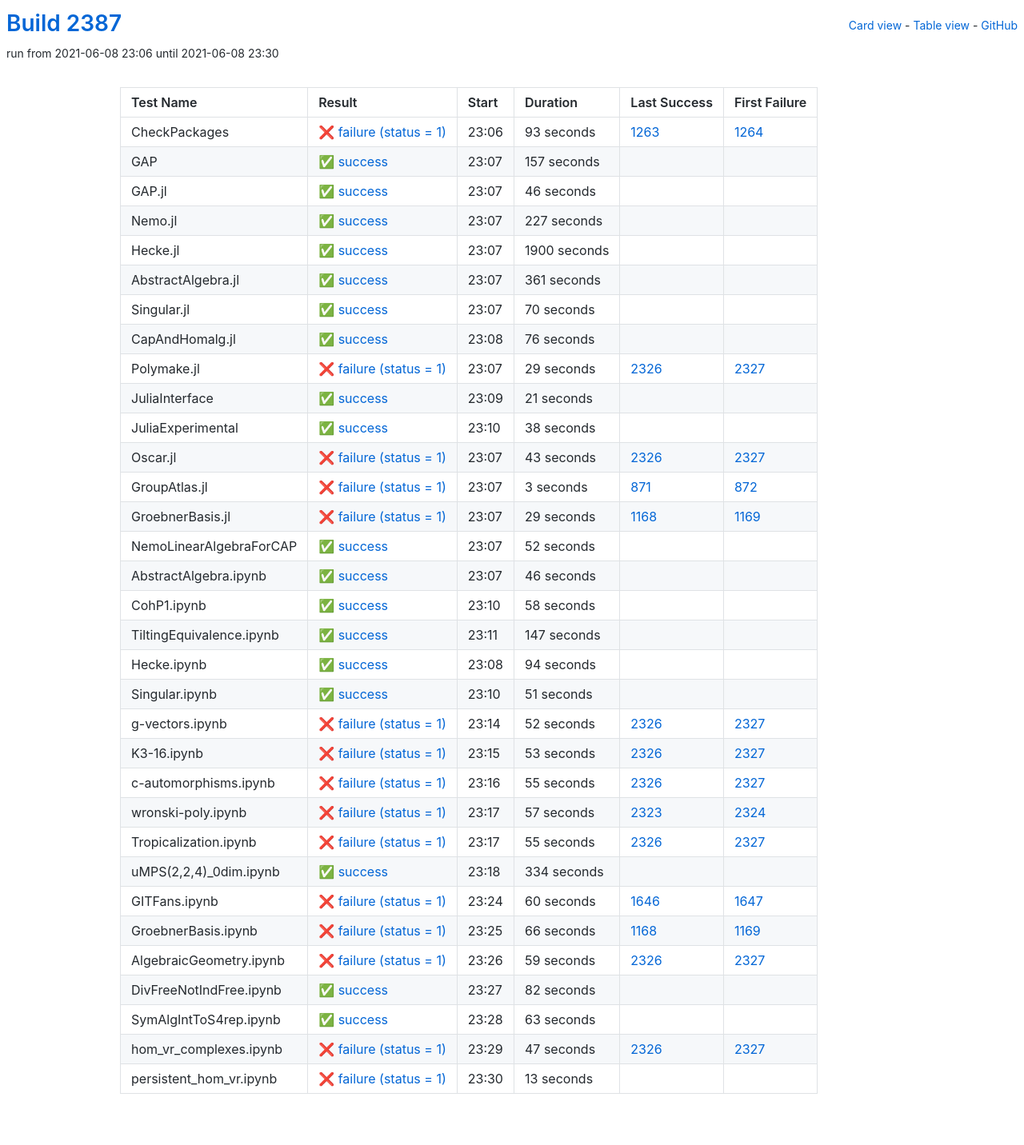
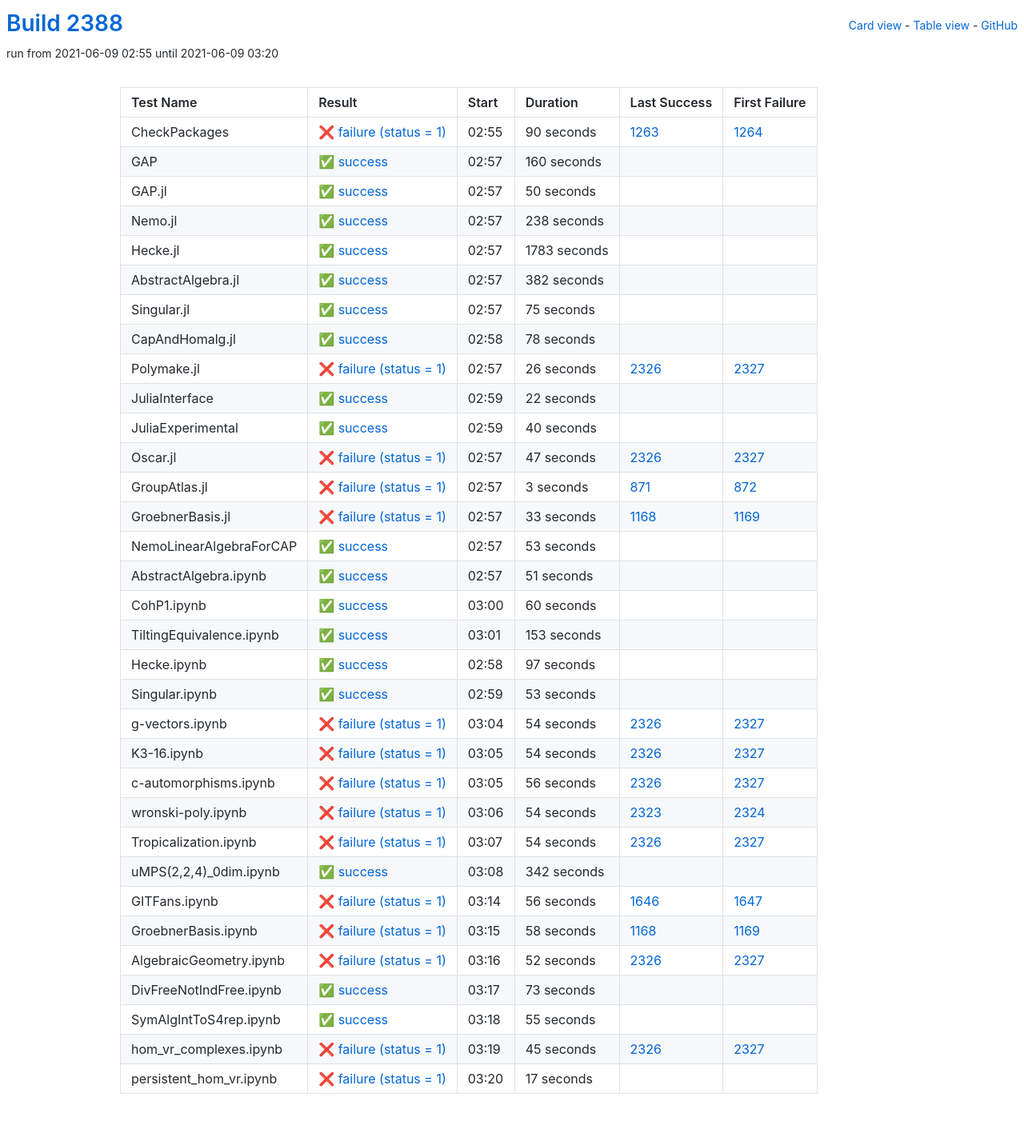
Before and after one commit to oscar-system/oscar-ci-status-stable, a Jekyll site: the page built from table.html, in a window 1280 px wide. Shown: the whole page at 80% size. Built offline with Jekyll 4.4.1, drawn with Linux system fonts in a browser that asks for light colours.

Commit message:
Build #2388

```diff
--- a/_data/ci.yml
+++ b/_data/ci.yml
@@ -1,6 +1,6 @@
 ---
-build: 2387
-build_url: https://oscarci.mathematik.uni-kl.de/job/oscar-stable/2387/
+build: 2388
+build_url: https://oscarci.mathematik.uni-kl.de/job/oscar-stable/2388/
 job: oscar-stable
 organization: oscar-system
 repo: oscar-ci-status-stable
@@ -8,152 +8,152 @@ repourl: https://github.com/oscar-system/oscar-ci-status-stable
 tests:
 - name: CheckPackages
   id: checkpackages
-  log: https://oscarci.mathematik.uni-kl.de/job/oscar-stable/2387/artifact/logs/build-2387/CheckPackages.log
-  start: 2021-06-08 23:06
+  log: https://oscarci.mathematik.uni-kl.de/job/oscar-stable/2388/artifact/logs/build-2388/CheckPackages.log
+  start: 2021-06-09 02:55
   success: false
   exitcode: 1
   status: failure
-  duration: 93
+  duration: 90
   last_success: 1263
   last_success_url: https://oscarci.mathematik.uni-kl.de/job/oscar-stable/1263/
   first_failure: 1264
   first_failure_url: https://oscarci.mathematik.uni-kl.de/job/oscar-stable/1264/
 - name: GAP
   id: gap
-  log: https://oscarci.mathematik.uni-kl.de/job/oscar-stable/2387/artifact/logs/build-2387/GAP.log
-  start: 2021-06-08 23:07
+  log: https://oscarci.mathematik.uni-kl.de/job/oscar-stable/2388/artifact/logs/build-2388/GAP.log
+  start: 2021-06-09 02:57
   success: true
   exitcode: 0
   status: success
-  duration: 157
+  duration: 160
   last_success: false
   last_success_url:
   first_failure: false
   first_failure_url:
 - name: GAP.jl
   id: gap-jl
-  log: https://oscarci.mathematik.uni-kl.de/job/oscar-stable/2387/artifact/logs/build-2387/GAP.jl.log
-  start: 2021-06-08 23:07
+  log: https://oscarci.mathematik.uni-kl.de/job/oscar-stable/2388/artifact/logs/build-2388/GAP.jl.log
+  start: 2021-06-09 02:57
   success: true
   exitcode: 0
   status: success
-  duration: 46
+  duration: 50
   last_success: false
   last_success_url:
   first_failure: false
   first_failure_url:
 - name: Nemo.jl
   id: nemo-jl
-  log: https://oscarci.mathematik.uni-kl.de/job/oscar-stable/2387/artifact/logs/build-2387/Nemo.jl.log
-  start: 2021-06-08 23:07
+  log: https://oscarci.mathematik.uni-kl.de/job/oscar-stable/2388/artifact/logs/build-2388/Nemo.jl.log
+  start: 2021-06-09 02:57
   success: true
   exitcode: 0
   status: success
-  duration: 227
+  duration: 238
   last_success: false
   last_success_url:
   first_failure: false
   first_failure_url:
 - name: Hecke.jl
   id: hecke-jl
-  log: https://oscarci.mathematik.uni-kl.de/job/oscar-stable/2387/artifact/logs/build-2387/Hecke.jl.log
-  start: 2021-06-08 23:07
+  log: https://oscarci.mathematik.uni-kl.de/job/oscar-stable/2388/artifact/logs/build-2388/Hecke.jl.log
+  start: 2021-06-09 02:57
   success: true
   exitcode: 0
   status: success
-  duration: 1900
+  duration: 1783
   last_success: false
   last_success_url:
   first_failure: false
   first_failure_url:
 - name: AbstractAlgebra.jl
   id: abstractalgebra-jl
-  log: https://oscarci.mathematik.uni-kl.de/job/oscar-stable/2387/artifact/logs/build-2387/AbstractAlgebra.jl.log
-  start: 2021-06-08 23:07
+  log: https://oscarci.mathematik.uni-kl.de/job/oscar-stable/2388/artifact/logs/build-2388/AbstractAlgebra.jl.log
+  start: 2021-06-09 02:57
   success: true
   exitcode: 0
   status: success
-  duration: 361
+  duration: 382
   last_success: false
   last_success_url:
   first_failure: false
   first_failure_url:
 - name: Singular.jl
   id: singular-jl
-  log: https://oscarci.mathematik.uni-kl.de/job/oscar-stable/2387/artifact/logs/build-2387/Singular.jl.log
-  start: 2021-06-08 23:07
+  log: https://oscarci.mathematik.uni-kl.de/job/oscar-stable/2388/artifact/logs/build-2388/Singular.jl.log
+  start: 2021-06-09 02:57
   success: true
   exitcode: 0
   status: success
-  duration: 70
+  duration: 75
   last_success: false
   last_success_url:
   first_failure: false
   first_failure_url:
 - name: CapAndHomalg.jl
   id: capandhomalg-jl
-  log: https://oscarci.mathematik.uni-kl.de/job/oscar-stable/2387/artifact/logs/build-2387/CapAndHomalg.jl.log
-  start: 2021-06-08 23:08
+  log: https://oscarci.mathematik.uni-kl.de/job/oscar-stable/2388/artifact/logs/build-2388/CapAndHomalg.jl.log
+  start: 2021-06-09 02:58
   success: true
   exitcode: 0
   status: success
-  duration: 76
+  duration: 78
   last_success: false
   last_success_url:
   first_failure: false
   first_failure_url:
 - name: Polymake.jl
   id: polymake-jl
-  log: https://oscarci.mathematik.uni-kl.de/job/oscar-stable/2387/artifact/logs/build-2387/Polymake.jl.log
-  start: 2021-06-08 23:07
+  log: https://oscarci.mathematik.uni-kl.de/job/oscar-stable/2388/artifact/logs/build-2388/Polymake.jl.log
+  start: 2021-06-09 02:57
   success: false
   exitcode: 1
   status: failure
-  duration: 29
+  duration: 26
   last_success: 2326
   last_success_url: https://oscarci.mathematik.uni-kl.de/job/oscar-stable/2326/
   first_failure: 2327
   first_failure_url: https://oscarci.mathematik.uni-kl.de/job/oscar-stable/2327/
 - name: JuliaInterface
   id: juliainterface
-  log: https://oscarci.mathematik.uni-kl.de/job/oscar-stable/2387/artifact/logs/build-2387/JuliaInterface.log
-  start: 2021-06-08 23:09
+  log: https://oscarci.mathematik.uni-kl.de/job/oscar-stable/2388/artifact/logs/build-2388/JuliaInterface.log
+  start: 2021-06-09 02:59
   success: true
   exitcode: 0
   status: success
-  duration: 21
+  duration: 22
   last_success: false
   last_success_url:
   first_failure: false
   first_failure_url:
 - name: JuliaExperimental
   id: juliaexperimental
-  log: https://oscarci.mathematik.uni-kl.de/job/oscar-stable/2387/artifact/logs/build-2387/JuliaExperimental.log
-  start: 2021-06-08 23:10
+  log: https://oscarci.mathematik.uni-kl.de/job/oscar-stable/2388/artifact/logs/build-2388/JuliaExperimental.log
+  start: 2021-06-09 02:59
   success: true
   exitcode: 0
   status: success
-  duration: 38
+  duration: 40
   last_success: false
   last_success_url:
   first_failure: false
   first_failure_url:
 - name: Oscar.jl
   id: oscar-jl
-  log: https://oscarci.mathematik.uni-kl.de/job/oscar-stable/2387/artifact/logs/build-2387/Oscar.jl.log
-  start: 2021-06-08 23:07
+  log: https://oscarci.mathematik.uni-kl.de/job/oscar-stable/2388/artifact/logs/build-2388/Oscar.jl.log
+  start: 2021-06-09 02:57
   success: false
   exitcode: 1
   status: failure
-  duration: 43
+  duration: 47
   last_success: 2326
   last_success_url: https://oscarci.mathematik.uni-kl.de/job/oscar-stable/2326/
   first_failure: 2327
   first_failure_url: https://oscarci.mathematik.uni-kl.de/job/oscar-stable/2327/
 - name: GroupAtlas.jl
   id: groupatlas-jl
-  log: https://oscarci.mathematik.uni-kl.de/job/oscar-stable/2387/artifact/logs/build-2387/GroupAtlas.jl.log
-  start: 2021-06-08 23:07
+  log: https://oscarci.mathematik.uni-kl.de/job/oscar-stable/2388/artifact/logs/build-2388/GroupAtlas.jl.log
+  start: 2021-06-09 02:57
   success: false
   exitcode: 1
   status: failure
@@ -164,80 +164,32 @@ tests:
   first_failure_url: https://oscarci.mathematik.uni-kl.de/job/oscar-stable/872/
 - name: GroebnerBasis.jl
   id: groebnerbasis-jl
-  log: https://oscarci.mathematik.uni-kl.de/job/oscar-stable/2387/artifact/logs/build-2387/GroebnerBasis.jl.log
-  start: 2021-06-08 23:07
+  log: https://oscarci.mathematik.uni-kl.de/job/oscar-stable/2388/artifact/logs/build-2388/GroebnerBasis.jl.log
+  start: 2021-06-09 02:57
   success: false
   exitcode: 1
   status: failure
-  duration: 29
+  duration: 33
   last_success: 1168
   last_success_url: https://oscarci.mathematik.uni-kl.de/job/oscar-stable/1168/
   first_failure: 1169
   first_failure_url: https://oscarci.mathematik.uni-kl.de/job/oscar-stable/1169/
 - name: NemoLinearAlgebraForCAP
   id: nemolinearalgebraforcap
-  log: https://oscarci.mathematik.uni-kl.de/job/oscar-stable/2387/artifact/logs/build-2387/NemoLinearAlgebraForCAP.log
-  start: 2021-06-08 23:07
+  log: https://oscarci.mathematik.uni-kl.de/job/oscar-stable/2388/artifact/logs/build-2388/NemoLinearAlgebraForCAP.log
+  start: 2021-06-09 02:57
   success: true
   exitcode: 0
   status: success
-  duration: 52
+  duration: 53
   last_success: false
   last_success_url:
   first_failure: false
   first_failure_url:
 - name: AbstractAlgebra.ipynb
   id: abstractalgebra-ipynb
-  log: https://oscarci.mathematik.uni-kl.de/job/oscar-stable/2387/artifact/logs/build-2387/AbstractAlgebra.ipynb.log
-  start: 2021-06-08 23:07
-  success: true
-  exitcode: 0
-  status: success
-  duration: 46
-  last_success: false
-  last_success_url:
-  first_failure: false
-  first_failure_url:
-- name: CohP1.ipynb
-  id: cohp1-ipynb
-  log: https://oscarci.mathematik.uni-kl.de/job/oscar-stable/2387/artifact/logs/build-2387/CohP1.ipynb.log
-  start: 2021-06-08 23:10
-  success: true
-  exitcode: 0
-  status: success
-  duration: 58
-  last_success: false
-  last_success_url:
-  first_failure: false
-  first_failure_url:
-- name: TiltingEquivalence.ipynb
-  id: tiltingequivalence-ipynb
-  log: https://oscarci.mathematik.uni-kl.de/job/oscar-stable/2387/artifact/logs/build-2387/TiltingEquivalence.ipynb.log
-  start: 2021-06-08 23:11
-  success: true
-  exitcode: 0
-  status: success
-  duration: 147
-  last_success: false
-  last_success_url:
-  first_failure: false
-  first_failure_url:
-- name: Hecke.ipynb
-  id: hecke-ipynb
-  log: https://oscarci.mathematik.uni-kl.de/job/oscar-stable/2387/artifact/logs/build-2387/Hecke.ipynb.log
-  start: 2021-06-08 23:08
-  success: true
-  exitcode: 0
-  status: success
-  duration: 94
-  last_success: false
-  last_success_url:
-  first_failure: false
-  first_failure_url:
-- name: Singular.ipynb
-  id: singular-ipynb
-  log: https://oscarci.mathematik.uni-kl.de/job/oscar-stable/2387/artifact/logs/build-2387/Singular.ipynb.log
-  start: 2021-06-08 23:10
+  log: https://oscarci.mathematik.uni-kl.de/job/oscar-stable/2388/artifact/logs/build-2388/AbstractAlgebra.ipynb.log
+  start: 2021-06-09 02:57
   success: true
   exitcode: 0
   status: success
@@ -246,10 +198,154 @@ tests:
   last_success_url:
   first_failure: false
   first_failure_url:
+- name: CohP1.ipynb
+  id: cohp1-ipynb
+  log: https://oscarci.mathematik.uni-kl.de/job/oscar-stable/2388/artifact/logs/build-2388/CohP1.ipynb.log
+  start: 2021-06-09 03:00
+  success: true
+  exitcode: 0
+  status: success
+  duration: 60
+  last_success: false
+  last_success_url:
+  first_failure: false
+  first_failure_url:
+- name: TiltingEquivalence.ipynb
+  id: tiltingequivalence-ipynb
+  log: https://oscarci.mathematik.uni-kl.de/job/oscar-stable/2388/artifact/logs/build-2388/TiltingEquivalence.ipynb.log
+  start: 2021-06-09 03:01
+  success: true
+  exitcode: 0
+  status: success
+  duration: 153
+  last_success: false
+  last_success_url:
+  first_failure: false
+  first_failure_url:
+- name: Hecke.ipynb
+  id: hecke-ipynb
+  log: https://oscarci.mathematik.uni-kl.de/job/oscar-stable/2388/artifact/logs/build-2388/Hecke.ipynb.log
+  start: 2021-06-09 02:58
+  success: true
+  exitcode: 0
+  status: success
+  duration: 97
+  last_success: false
+  last_success_url:
+  first_failure: false
+  first_failure_url:
+- name: Singular.ipynb
+  id: singular-ipynb
+  log: https://oscarci.mathematik.uni-kl.de/job/oscar-stable/2388/artifact/logs/build-2388/Singular.ipynb.log
+  start: 2021-06-09 02:59
+  success: true
+  exitcode: 0
+  status: success
+  duration: 53
+  last_success: false
+  last_success_url:
+  first_failure: false
+  first_failure_url:
 - name: g-vectors.ipynb
   id: g-vectors-ipynb
-  log: https://oscarci.mathematik.uni-kl.de/job/oscar-stable/2387/artifact/logs/build-2387/g-vectors.ipynb.log
-  start: 2021-06-08 23:14
+  log: https://oscarci.mathematik.uni-kl.de/job/oscar-stable/2388/artifact/logs/build-2388/g-vectors.ipynb.log
+  start: 2021-06-09 03:04
+  success: false
+  exitcode: 1
+  status: failure
+  duration: 54
+  last_success: 2326
+  last_success_url: https://oscarci.mathematik.uni-kl.de/job/oscar-stable/2326/
+  first_failure: 2327
+  first_failure_url: https://oscarci.mathematik.uni-kl.de/job/oscar-stable/2327/
+- name: K3-16.ipynb
+  id: k3-16-ipynb
+  log: https://oscarci.mathematik.uni-kl.de/job/oscar-stable/2388/artifact/logs/build-2388/K3-16.ipynb.log
+  start: 2021-06-09 03:05
+  success: false
+  exitcode: 1
+  status: failure
+  duration: 54
+  last_success: 2326
+  last_success_url: https://oscarci.mathematik.uni-kl.de/job/oscar-stable/2326/
+  first_failure: 2327
+  first_failure_url: https://oscarci.mathematik.uni-kl.de/job/oscar-stable/2327/
+- name: c-automorphisms.ipynb
+  id: c-automorphisms-ipynb
+  log: https://oscarci.mathematik.uni-kl.de/job/oscar-stable/2388/artifact/logs/build-2388/c-automorphisms.ipynb.log
+  start: 2021-06-09 03:05
+  success: false
+  exitcode: 1
+  status: failure
+  duration: 56
+  last_success: 2326
+  last_success_url: https://oscarci.mathematik.uni-kl.de/job/oscar-stable/2326/
+  first_failure: 2327
+  first_failure_url: https://oscarci.mathematik.uni-kl.de/job/oscar-stable/2327/
+- name: wronski-poly.ipynb
+  id: wronski-poly-ipynb
+  log: https://oscarci.mathematik.uni-kl.de/job/oscar-stable/2388/artifact/logs/build-2388/wronski-poly.ipynb.log
+  start: 2021-06-09 03:06
+  success: false
+  exitcode: 1
+  status: failure
+  duration: 54
+  last_success: 2323
+  last_success_url: https://oscarci.mathematik.uni-kl.de/job/oscar-stable/2323/
+  first_failure: 2324
+  first_failure_url: https://oscarci.mathematik.uni-kl.de/job/oscar-stable/2324/
+- name: Tropicalization.ipynb
+  id: tropicalization-ipynb
+  log: https://oscarci.mathematik.uni-kl.de/job/oscar-stable/2388/artifact/logs/build-2388/Tropicalization.ipynb.log
+  start: 2021-06-09 03:07
+  success: false
+  exitcode: 1
+  status: failure
+  duration: 54
+  last_success: 2326
+  last_success_url: https://oscarci.mathematik.uni-kl.de/job/oscar-stable/2326/
+  first_failure: 2327
+  first_failure_url: https://oscarci.mathematik.uni-kl.de/job/oscar-stable/2327/
+- name: uMPS(2,2,4)_0dim.ipynb
+  id: umps-2-2-4-0dim-ipynb
+  log: https://oscarci.mathematik.uni-kl.de/job/oscar-stable/2388/artifact/logs/build-2388/uMPS-2-2-4-_0dim.ipynb.log
+  start: 2021-06-09 03:08
+  success: true
+  exitcode: 0
+  status: success
+  duration: 342
+  last_success: false
+  last_success_url:
+  first_failure: false
+  first_failure_url:
+- name: GITFans.ipynb
+  id: gitfans-ipynb
+  log: https://oscarci.mathematik.uni-kl.de/job/oscar-stable/2388/artifact/logs/build-2388/GITFans.ipynb.log
+  start: 2021-06-09 03:14
+  success: false
+  exitcode: 1
+  status: failure
+  duration: 56
+  last_success: 1646
+  last_success_url: https://oscarci.mathematik.uni-kl.de/job/oscar-stable/1646/
+  first_failure: 1647
+  first_failure_url: https://oscarci.mathematik.uni-kl.de/job/oscar-stable/1647/
+- name: GroebnerBasis.ipynb
+  id: groebnerbasis-ipynb
+  log: https://oscarci.mathematik.uni-kl.de/job/oscar-stable/2388/artifact/logs/build-2388/GroebnerBasis.ipynb.log
+  start: 2021-06-09 03:15
+  success: false
+  exitcode: 1
+  status: failure
+  duration: 58
+  last_success: 1168
+  last_success_url: https://oscarci.mathematik.uni-kl.de/job/oscar-stable/1168/
+  first_failure: 1169
+  first_failure_url: https://oscarci.mathematik.uni-kl.de/job/oscar-stable/1169/
+- name: AlgebraicGeometry.ipynb
+  id: algebraicgeometry-ipynb
+  log: https://oscarci.mathematik.uni-kl.de/job/oscar-stable/2388/artifact/logs/build-2388/AlgebraicGeometry.ipynb.log
+  start: 2021-06-09 03:16
   success: false
   exitcode: 1
   status: failure
@@ -258,146 +354,50 @@ tests:
   last_success_url: https://oscarci.mathematik.uni-kl.de/job/oscar-stable/2326/
   first_failure: 2327
   first_failure_url: https://oscarci.mathematik.uni-kl.de/job/oscar-stable/2327/
-- name: K3-16.ipynb
-  id: k3-16-ipynb
-  log: https://oscarci.mathematik.uni-kl.de/job/oscar-stable/2387/artifact/logs/build-2387/K3-16.ipynb.log
-  start: 2021-06-08 23:15
-  success: false
-  exitcode: 1
-  status: failure
-  duration: 53
-  last_success: 2326
-  last_success_url: https://oscarci.mathematik.uni-kl.de/job/oscar-stable/2326/
-  first_failure: 2327
-  first_failure_url: https://oscarci.mathematik.uni-kl.de/job/oscar-stable/2327/
-- name: c-automorphisms.ipynb
-  id: c-automorphisms-ipynb
-  log: https://oscarci.mathematik.uni-kl.de/job/oscar-stable/2387/artifact/logs/build-2387/c-automorphisms.ipynb.log
-  start: 2021-06-08 23:16
-  success: false
-  exitcode: 1
-  status: failure
-  duration: 55
-  last_success: 2326
-  last_success_url: https://oscarci.mathematik.uni-kl.de/job/oscar-stable/2326/
-  first_failure: 2327
-  first_failure_url: https://oscarci.mathematik.uni-kl.de/job/oscar-stable/2327/
-- name: wronski-poly.ipynb
-  id: wronski-poly-ipynb
-  log: https://oscarci.mathematik.uni-kl.de/job/oscar-stable/2387/artifact/logs/build-2387/wronski-poly.ipynb.log
-  start: 2021-06-08 23:17
-  success: false
-  exitcode: 1
-  status: failure
-  duration: 57
-  last_success: 2323
-  last_success_url: https://oscarci.mathematik.uni-kl.de/job/oscar-stable/2323/
-  first_failure: 2324
-  first_failure_url: https://oscarci.mathematik.uni-kl.de/job/oscar-stable/2324/
-- name: Tropicalization.ipynb
-  id: tropicalization-ipynb
-  log: https://oscarci.mathematik.uni-kl.de/job/oscar-stable/2387/artifact/logs/build-2387/Tropicalization.ipynb.log
-  start: 2021-06-08 23:17
-  success: false
-  exitcode: 1
-  status: failure
-  duration: 55
-  last_success: 2326
-  last_success_url: https://oscarci.mathematik.uni-kl.de/job/oscar-stable/2326/
-  first_failure: 2327
-  first_failure_url: https://oscarci.mathematik.uni-kl.de/job/oscar-stable/2327/
-- name: uMPS(2,2,4)_0dim.ipynb
-  id: umps-2-2-4-0dim-ipynb
-  log: https://oscarci.mathematik.uni-kl.de/job/oscar-stable/2387/artifact/logs/build-2387/uMPS-2-2-4-_0dim.ipynb.log
-  start: 2021-06-08 23:18
+- name: DivFreeNotIndFree.ipynb
+  id: divfreenotindfree-ipynb
+  log: https://oscarci.mathematik.uni-kl.de/job/oscar-stable/2388/artifact/logs/build-2388/DivFreeNotIndFree.ipynb.log
+  start: 2021-06-09 03:17
   success: true
   exitcode: 0
   status: success
-  duration: 334
-  last_success: false
-  last_success_url:
-  first_failure: false
-  first_failure_url:
-- name: GITFans.ipynb
-  id: gitfans-ipynb
-  log: https://oscarci.mathematik.uni-kl.de/job/oscar-stable/2387/artifact/logs/build-2387/GITFans.ipynb.log
-  start: 2021-06-08 23:24
-  success: false
-  exitcode: 1
-  status: failure
-  duration: 60
-  last_success: 1646
-  last_success_url: https://oscarci.mathematik.uni-kl.de/job/oscar-stable/1646/
-  first_failure: 1647
-  first_failure_url: https://oscarci.mathematik.uni-kl.de/job/oscar-stable/1647/
-- name: GroebnerBasis.ipynb
-  id: groebnerbasis-ipynb
-  log: https://oscarci.mathematik.uni-kl.de/job/oscar-stable/2387/artifact/logs/build-2387/GroebnerBasis.ipynb.log
-  start: 2021-06-08 23:25
-  success: false
-  exitcode: 1
-  status: failure
-  duration: 66
-  last_success: 1168
-  last_success_url: https://oscarci.mathematik.uni-kl.de/job/oscar-stable/1168/
-  first_failure: 1169
-  first_failure_url: https://oscarci.mathematik.uni-kl.de/job/oscar-stable/1169/
-- name: AlgebraicGeometry.ipynb
-  id: algebraicgeometry-ipynb
-  log: https://oscarci.mathematik.uni-kl.de/job/oscar-stable/2387/artifact/logs/build-2387/AlgebraicGeometry.ipynb.log
-  start: 2021-06-08 23:26
-  success: false
-  exitcode: 1
-  status: failure
-  duration: 59
-  last_success: 2326
-  last_success_url: https://oscarci.mathematik.uni-kl.de/job/oscar-stable/2326/
-  first_failure: 2327
-  first_failure_url: https://oscarci.mathematik.uni-kl.de/job/oscar-stable/2327/
-- name: DivFreeNotIndFree.ipynb
-  id: divfreenotindfree-ipynb
-  log: https://oscarci.mathematik.uni-kl.de/job/oscar-stable/2387/artifact/logs/build-2387/DivFreeNotIndFree.ipynb.log
-  start: 2021-06-08 23:27
-  success: true
-  exitcode: 0
-  status: success
-  duration: 82
+  duration: 73
   last_success: false
   last_success_url:
   first_failure: false
   first_failure_url:
 - name: SymAlgIntToS4rep.ipynb
   id: symalginttos4rep-ipynb
-  log: https://oscarci.mathematik.uni-kl.de/job/oscar-stable/2387/artifact/logs/build-2387/SymAlgIntToS4rep.ipynb.log
-  start: 2021-06-08 23:28
+  log: https://oscarci.mathematik.uni-kl.de/job/oscar-stable/2388/artifact/logs/build-2388/SymAlgIntToS4rep.ipynb.log
+  start: 2021-06-09 03:18
   success: true
   exitcode: 0
   status: success
-  duration: 63
+  duration: 55
   last_success: false
   last_success_url:
   first_failure: false
   first_failure_url:
 - name: hom_vr_complexes.ipynb
   id: hom-vr-complexes-ipynb
-  log: https://oscarci.mathematik.uni-kl.de/job/oscar-stable/2387/artifact/logs/build-2387/hom_vr_complexes.ipynb.log
-  start: 2021-06-08 23:29
+  log: https://oscarci.mathematik.uni-kl.de/job/oscar-stable/2388/artifact/logs/build-2388/hom_vr_complexes.ipynb.log
+  start: 2021-06-09 03:19
   success: false
   exitcode: 1
   status: failure
-  duration: 47
+  duration: 45
   last_success: 2326
   last_success_url: https://oscarci.mathematik.uni-kl.de/job/oscar-stable/2326/
   first_failure: 2327
   first_failure_url: https://oscarci.mathematik.uni-kl.de/job/oscar-stable/2327/
 - name: persistent_hom_vr.ipynb
   id: persistent-hom-vr-ipynb
-  log: https://oscarci.mathematik.uni-kl.de/job/oscar-stable/2387/artifact/logs/build-2387/persistent_hom_vr.ipynb.log
-  start: 2021-06-08 23:30
+  log: https://oscarci.mathematik.uni-kl.de/job/oscar-stable/2388/artifact/logs/build-2388/persistent_hom_vr.ipynb.log
+  start: 2021-06-09 03:20
   success: false
   exitcode: 1
   status: failure
-  duration: 13
+  duration: 17
   last_success: false
   last_success_url:
   first_failure: false
```
Also changed, not shown: README.md.
